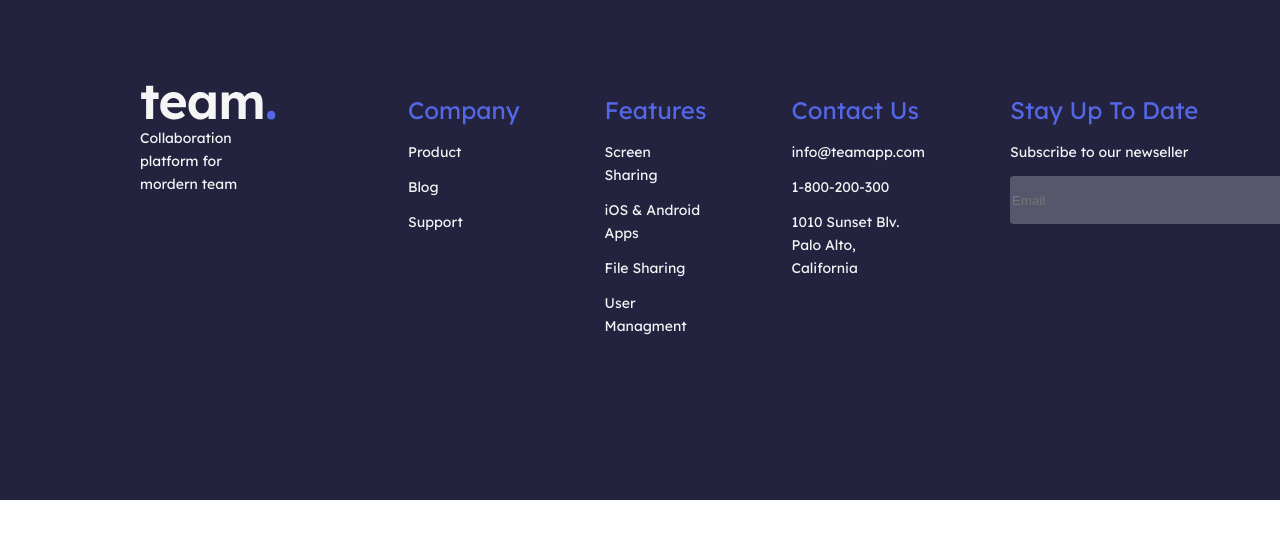
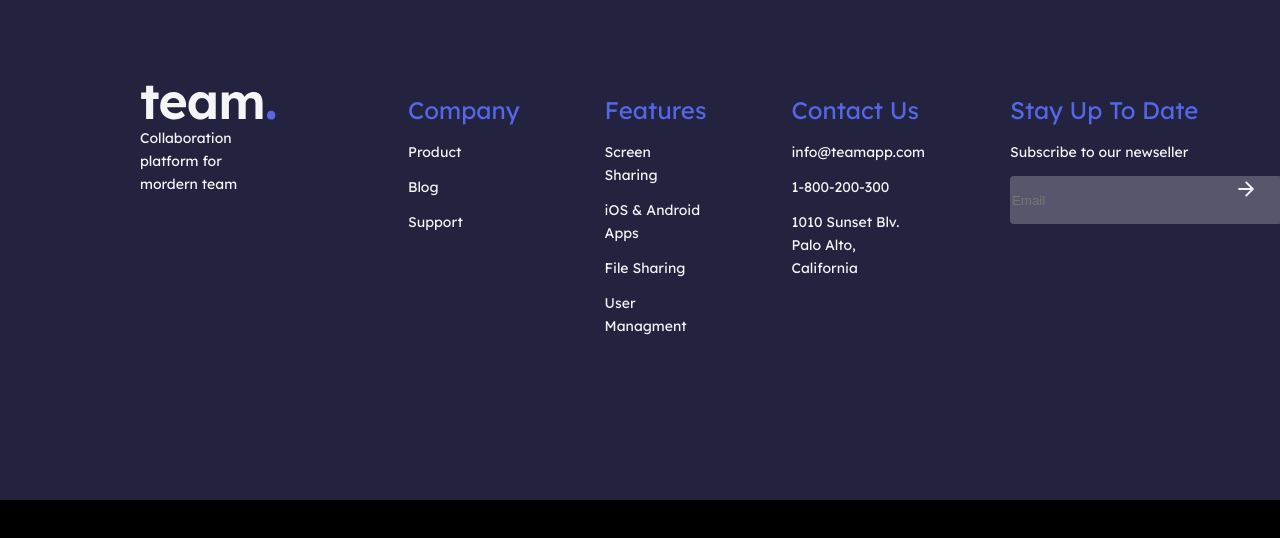
Before and after one commit to temuriee/homework-4, a plain HTML site: page index.html in a window 1280 px wide. Drawn offline with Linux system fonts and the light colour scheme.

Commit message:
adding arrow
adding arrow email

```diff
--- a/index.html
+++ b/index.html
@@ -54,9 +54,10 @@
                     <div class="footer-email-link">
                         <h2>Stay Up To Date</h2>
                         <nav>
-                            <ul>
+                            <ul class="arrow-ul">
                                 <li>Subscribe to our newseller</li>
-                            <li> <input placeholder="Email" type="text"> </li>
+                                <li><input placeholder="Email" type="text"  class="input-li"></li>
+                                <li><img src="images/vectors/arrow_forward_24px.svg" alt="Arrow"   class="img-arrow"></li>
                             </ul>
                         </nav>
                     </div>
--- a/styles/style.css
+++ b/styles/style.css
@@ -52,7 +52,7 @@ table {
   /* !Code */
  body{
     font-family: "Lexend Deca", sans-serif;
-
+    background-color: black;
  }
  .main-container{
   background-color: var(--bg-color);
@@ -131,3 +131,15 @@ table {
    background-color: #F5F5F53D;
    color: var(--p-color);
  }
+.arrow-ul{
+   position: relative;
+}
+.img-arrow{
+   display: flex;
+   width: 24px;
+   height: 24px;
+   position: absolute;
+   top: 50%;
+   right: 20px;
+   transform: translateY(-50%);
+}
```
Also changed, not shown: images/vectors/arrow_forward_24px.svg (added).
